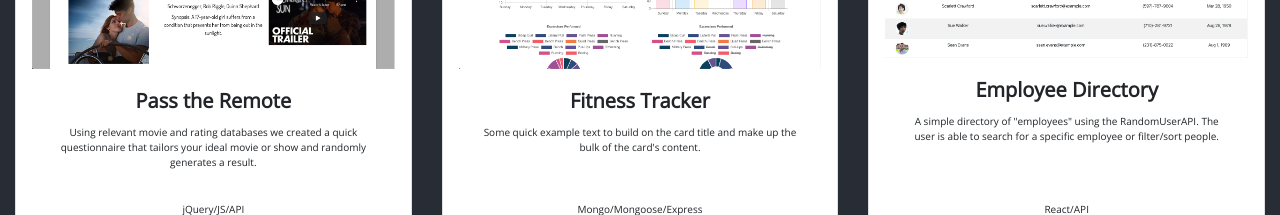
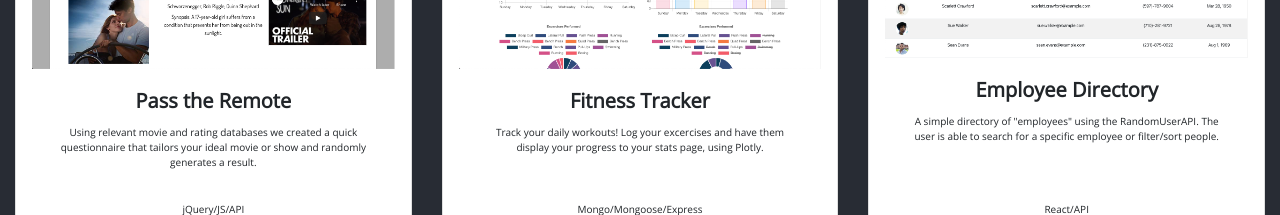
Before and after one commit to mr-andersen523/React-Portfolio4.0, a React (Create React App) app in the folder my-portfolio/: page / in a window 1280 px wide. Shown: the part 1700-1915 px from the top of the page. Built offline with nearby package versions, Linux system fonts and the light colour scheme.

Commit message:
added text

```diff
--- a/my-portfolio/src/components/Cards.js
+++ b/my-portfolio/src/components/Cards.js
@@ -43,8 +43,7 @@ class Cards extends Component {
     <Card.Body>
     <Card.Title style={{fontWeight:"bold"}}>Fitness Tracker</Card.Title>
     <Card.Text>
-      Some quick example text to build on the card title and make up the bulk of
-      the card's content.
+      Track your daily workouts! Log your excercises and have them display your progress to your stats page, using Plotly.
     </Card.Text>
   </Card.Body>
   <ListGroup className="list-group-flush">
```
